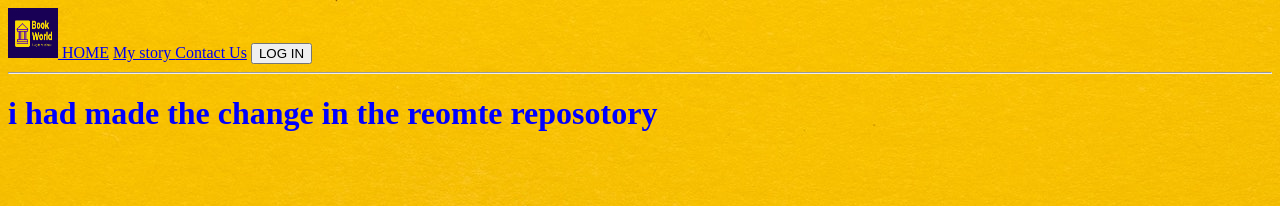
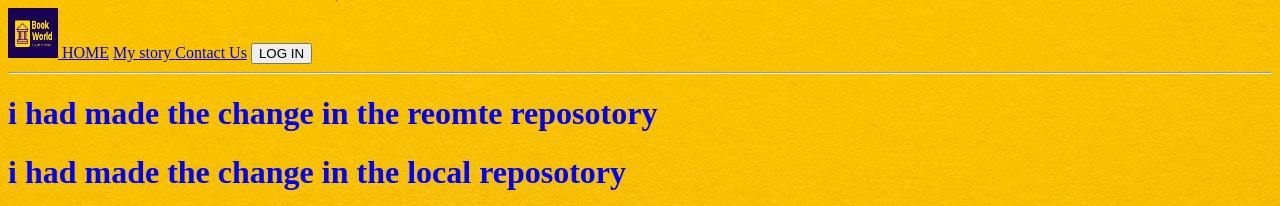
Before and after one commit to nandanii/nsp_f1, a plain HTML site: page index.html in a window 1280 px wide. Shown: the top 206 px of the page. Drawn offline with Linux system fonts and the light colour scheme.

Commit message:
secndi change

```diff
--- a/index.html
+++ b/index.html
@@ -13,6 +13,8 @@
 <a href="log.html"><input type="button" value="LOG IN"></a>
 <hr>
 <h1> i had made the change in the reomte reposotory</h1>
+<h1> i had made the change in the local reposotory</h1>
+
 <marquee>
 A book is key to happiness.
 </marquee>
```
